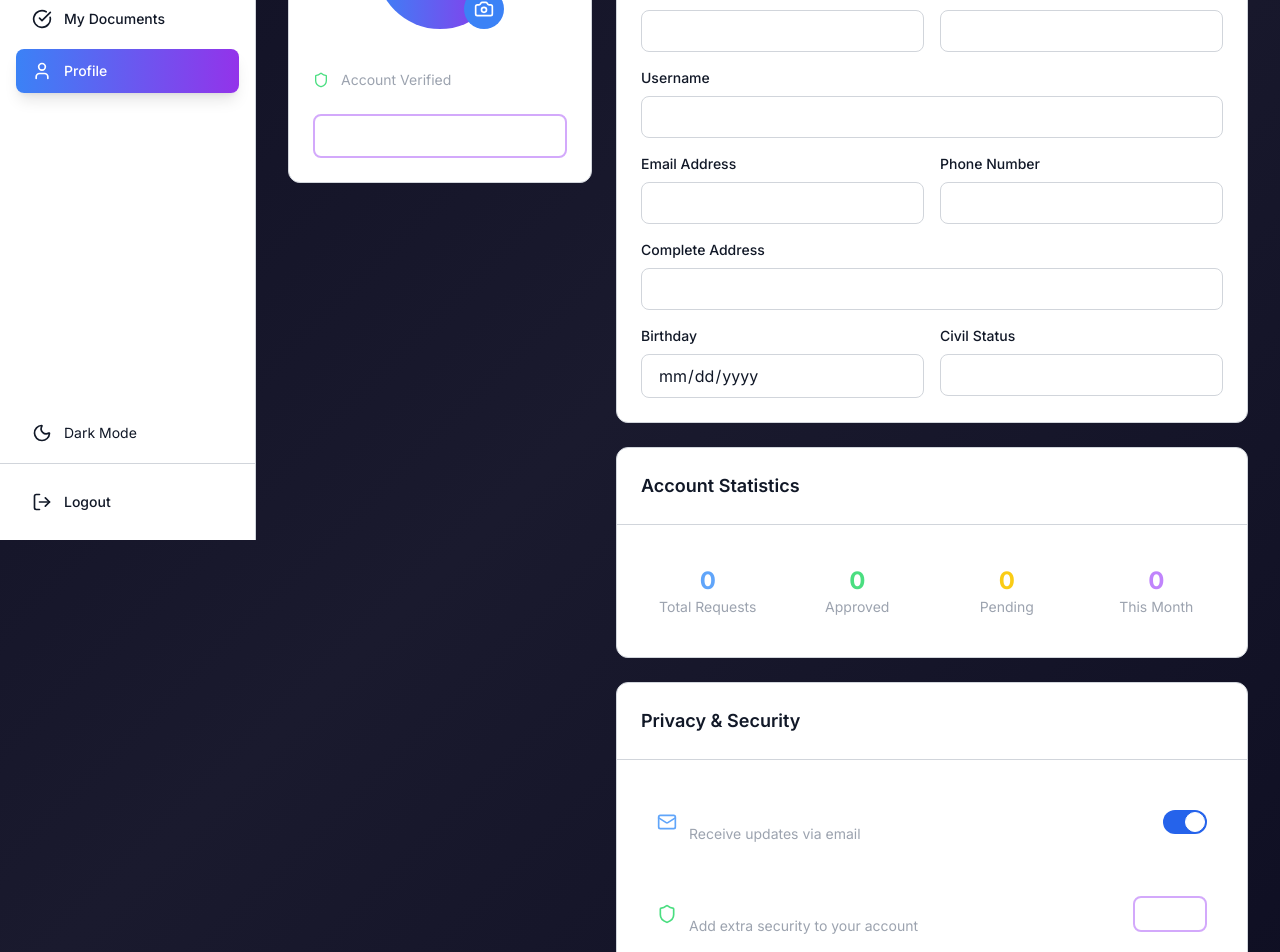
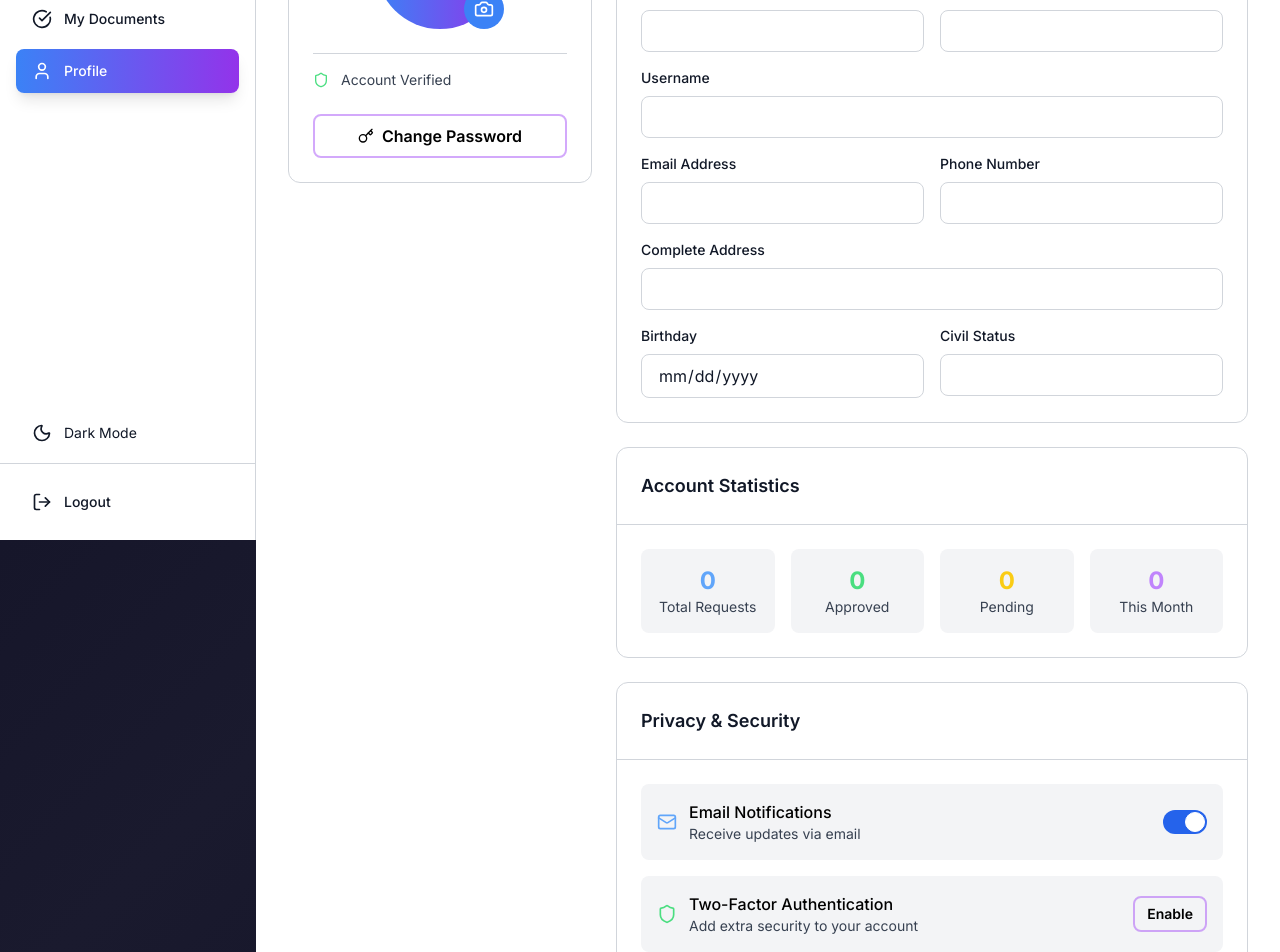
Before and after one commit to KimmelDevs/protochain, a Next.js app: page /profile in a window 1280 px wide. Shown: the part 260-1212 px from the top of the page. Built offline with nearby package versions, Linux system fonts and the light colour scheme; no server answers.

Commit message:
Light mode in Profile

```diff
--- a/src/app/(resident)/profile/page.tsx
+++ b/src/app/(resident)/profile/page.tsx
@@ -50,7 +50,7 @@ export default function ProfilePage() {
   const showSuccess = (msg: string) => { setSuccessMessage(msg); setTimeout(() => setSuccessMessage(''), 3500); };
   const showError   = (msg: string) => { setErrorMessage(msg);   setTimeout(() => setErrorMessage(''), 4000); };
 
-  // ── Load profile via API route (decrypts PII server-side) ─────────────────
+  // ── Load profile via API route ─────────────────
   useEffect(() => {
     const load = async () => {
       try {
@@ -60,7 +60,6 @@ export default function ProfilePage() {
         setUserId(user.id);
         setMemberSince(new Date(user.created_at).toLocaleDateString('en-US', { month: 'short', year: 'numeric' }));
 
-        // Fetch profile via server route so PII is decrypted server-side
         const res = await fetch(`/api/profile?id=${user.id}`);
         const json = await res.json();
         if (!res.ok) throw new Error(json.error);
@@ -80,7 +79,6 @@ export default function ProfilePage() {
         setProfileData(loaded);
         setOriginalData(loaded);
 
-        // Request stats — no PII, safe to fetch directly
         const now = new Date();
         const firstOfMonth = new Date(now.getFullYear(), now.getMonth(), 1).toISOString();
         const { data: requests } = await supabase
@@ -103,7 +101,7 @@ export default function ProfilePage() {
     load();
   }, []);
 
-  // ── Avatar — not PII, safe to save directly ───────────────────────────────
+  // ── Avatar ─────────────────
   const handleAvatarChange = async (e: React.ChangeEvent<HTMLInputElement>) => {
     const file = e.target.files?.[0];
     if (!file) return;
@@ -117,7 +115,7 @@ export default function ProfilePage() {
     } catch { showError('Failed to update profile picture.'); }
   };
 
-  // ── Save profile via API route (encrypts PII server-side) ─────────────────
+  // ── Save profile ─────────────────
   const handleSaveProfile = async () => {
     setSaving(true);
     try {
@@ -147,7 +145,7 @@ export default function ProfilePage() {
     }
   };
 
-  // ── Password — Supabase Auth handles this, no PII involved ────────────────
+  // ── Change Password ─────────────────
   const handleChangePassword = async () => {
     if (passwordData.newPassword !== passwordData.confirmPassword) { showError('Passwords do not match.'); return; }
     if (passwordData.newPassword.length < 8) { showError('Password must be at least 8 characters.'); return; }
@@ -166,17 +164,19 @@ export default function ProfilePage() {
   };
 
   if (loading) {
-    return <div className="min-h-screen flex items-center justify-center"><Loader2 className="w-8 h-8 text-blue-400 animate-spin" /></div>;
+    return <div className="min-h-screen flex items-center justify-center bg-white dark:bg-[#0f0f23]">
+      <Loader2 className="w-8 h-8 text-blue-400 animate-spin" />
+    </div>;
   }
 
   return (
-    <div className="min-h-screen p-4 lg:p-8">
+    <div className="min-h-screen p-4 lg:p-8 bg-white dark:bg-[#0f0f23] text-black dark:text-white">
       <input ref={fileInputRef} type="file" accept="image/*" className="hidden" onChange={handleAvatarChange} />
 
       <div className="max-w-5xl mx-auto">
         <motion.div initial={{ opacity: 0, y: 20 }} animate={{ opacity: 1, y: 0 }} className="mb-8">
-          <h1 className="text-3xl md:text-4xl font-bold text-white mb-2">Profile Settings</h1>
-          <p className="text-gray-400">Manage your account information and settings</p>
+          <h1 className="text-3xl md:text-4xl font-bold mb-2">Profile Settings</h1>
+          <p className="text-gray-700 dark:text-gray-400">Manage your account information and settings</p>
         </motion.div>
 
         {successMessage && (
@@ -193,12 +193,12 @@ export default function ProfilePage() {
         <div className="grid grid-cols-1 lg:grid-cols-3 gap-6">
           {/* Left sidebar */}
           <div className="lg:col-span-1">
-            <Card>
+            <Card className="bg-white dark:bg-[#1a1a3a] border border-gray-300 dark:border-white/10">
               <CardContent className="p-6">
                 <div className="text-center mb-6">
                   <div className="relative inline-block">
                     {profileData.avatarBase64 ? (
-                      <img src={profileData.avatarBase64} alt="Profile" className="w-32 h-32 rounded-full object-cover border-4 border-white/10" />
+                      <img src={profileData.avatarBase64} alt="Profile" className="w-32 h-32 rounded-full object-cover border-4 border-gray-300 dark:border-white/10" />
                     ) : (
                       <div className="w-32 h-32 bg-gradient-to-r from-blue-500 to-purple-600 rounded-full flex items-center justify-center text-white text-4xl font-bold">
                         {getInitials(profileData.firstName, profileData.lastName)}
@@ -209,20 +209,20 @@ export default function ProfilePage() {
                       <Camera className="w-5 h-5" />
                     </button>
                   </div>
-                  <h2 className="text-xl font-bold text-white mt-4">{profileData.firstName} {profileData.lastName}</h2>
-                  <p className="text-sm text-gray-400">{profileData.email}</p>
+                  <h2 className="text-xl font-bold mt-4">{profileData.firstName} {profileData.lastName}</h2>
+                  <p className="text-sm text-gray-700 dark:text-gray-400">{profileData.email}</p>
                   {profileData.username && <p className="text-xs text-gray-500 mt-1">@{profileData.username}</p>}
                 </div>
 
-                <div className="space-y-3 pt-4 border-t border-white/10">
+                <div className="space-y-3 pt-4 border-t border-gray-300 dark:border-white/10">
                   <div className="flex items-center gap-3 text-sm">
                     <Shield className="w-4 h-4 text-green-400" />
-                    <span className="text-gray-400">Account Verified</span>
+                    <span className="text-gray-700 dark:text-gray-400">Account Verified</span>
                   </div>
                   {memberSince && (
                     <div className="flex items-center gap-3 text-sm">
-                      <Calendar className="w-4 h-4 text-blue-400" />
-                      <span className="text-gray-400">Member since {memberSince}</span>
+                      <Calendar className="w-4 h-4 text-blue-400 dark:text-white" />
+                      <span className="text-gray-700 dark:text-gray-400">Member since {memberSince}</span>
                     </div>
                   )}
                 </div>
@@ -238,16 +238,30 @@ export default function ProfilePage() {
 
           {/* Right forms */}
           <div className="lg:col-span-2 space-y-6">
-            <Card>
+            <Card className="bg-white dark:bg-[#1a1a3a] border border-gray-300 dark:border-white/10">
               <CardHeader>
                 <div className="flex items-center justify-between">
                   <CardTitle>Personal Information</CardTitle>
                   {!isEditing ? (
-                    <Button size="sm" onClick={() => setIsEditing(true)}>Edit Profile</Button>
+                    <Button size="sm" className="text-white" onClick={() => setIsEditing(true)}>
+                      Edit Profile
+                    </Button>
                   ) : (
                     <div className="flex gap-2">
-                      <Button size="sm" variant="outline" onClick={() => { setProfileData(originalData); setIsEditing(false); }}>Cancel</Button>
-                      <Button size="sm" onClick={handleSaveProfile} className="gap-2" disabled={saving}>
+                      <Button
+                      size="sm"
+                      variant="outline"
+                      className="text-black dark:text-white"
+                      onClick={() => { setProfileData(originalData); setIsEditing(false); }}
+                    >
+                      Cancel
+                    </Button>
+                      <Button
+                        size="sm"
+                        className="gap-2 text-white"
+                        onClick={handleSaveProfile}
+                        disabled={saving}
+                      >
                         {saving ? <Loader2 className="w-4 h-4 animate-spin" /> : <Save className="w-4 h-4" />}
                         Save Changes
                       </Button>
@@ -277,7 +291,7 @@ export default function ProfilePage() {
 
             {showPasswordChange && (
               <motion.div initial={{ opacity: 0, y: 20 }} animate={{ opacity: 1, y: 0 }}>
-                <Card>
+                <Card className="bg-white dark:bg-[#1a1a3a] border border-gray-300 dark:border-white/10">
                   <CardHeader><CardTitle>Change Password</CardTitle></CardHeader>
                   <CardContent>
                     <div className="space-y-4">
@@ -296,7 +310,7 @@ export default function ProfilePage() {
               </motion.div>
             )}
 
-            <Card>
+            <Card className="bg-white dark:bg-[#1a1a3a] border border-gray-300 dark:border-white/10">
               <CardHeader><CardTitle>Account Statistics</CardTitle></CardHeader>
               <CardContent>
                 <div className="grid grid-cols-2 md:grid-cols-4 gap-4">
@@ -308,16 +322,16 @@ export default function ProfilePage() {
               </CardContent>
             </Card>
 
-            <Card>
+            <Card className="bg-white dark:bg-[#1a1a3a] border border-gray-300 dark:border-white/10">
               <CardHeader><CardTitle>Privacy & Security</CardTitle></CardHeader>
               <CardContent>
                 <div className="space-y-4">
-                  <div className="flex items-center justify-between p-4 bg-white/5 rounded-lg">
+                  <div className="flex items-center justify-between p-4 bg-gray-100 dark:bg-white/5 rounded-lg">
                     <div className="flex items-center gap-3">
                       <Mail className="w-5 h-5 text-blue-400" />
                       <div>
-                        <p className="text-white font-medium">Email Notifications</p>
-                        <p className="text-sm text-gray-400">Receive updates via email</p>
+                        <p className="font-medium text-black dark:text-white">Email Notifications</p>
+                        <p className="text-sm text-gray-700 dark:text-gray-400">Receive updates via email</p>
                       </div>
                     </div>
                     <label className="relative inline-flex items-center cursor-pointer">
@@ -325,12 +339,12 @@ export default function ProfilePage() {
                       <div className="w-11 h-6 bg-gray-700 peer-focus:outline-none rounded-full peer peer-checked:after:translate-x-full peer-checked:after:border-white after:content-[''] after:absolute after:top-[2px] after:left-[2px] after:bg-white after:border-gray-300 after:border after:rounded-full after:h-5 after:w-5 after:transition-all peer-checked:bg-blue-600" />
                     </label>
                   </div>
-                  <div className="flex items-center justify-between p-4 bg-white/5 rounded-lg">
+                  <div className="flex items-center justify-between p-4 bg-gray-100 dark:bg-white/5 rounded-lg">
                     <div className="flex items-center gap-3">
                       <Shield className="w-5 h-5 text-green-400" />
                       <div>
-                        <p className="text-white font-medium">Two-Factor Authentication</p>
-                        <p className="text-sm text-gray-400">Add extra security to your account</p>
+                        <p className="font-medium text-black dark:text-white">Two-Factor Authentication</p>
+                        <p className="text-sm text-gray-700 dark:text-gray-400">Add extra security to your account</p>
                       </div>
                     </div>
                     <Button size="sm" variant="outline">Enable</Button>
@@ -347,9 +361,9 @@ export default function ProfilePage() {
 
 function StatBox({ value, label, color }: { value: number; label: string; color: string }) {
   return (
-    <div className="text-center p-4 bg-white/5 rounded-lg">
+    <div className="text-center p-4 bg-gray-100 dark:bg-white/5 rounded-lg">
       <div className={`text-2xl font-bold ${color}`}>{value}</div>
-      <div className="text-sm text-gray-400">{label}</div>
+      <div className="text-sm text-gray-700 dark:text-gray-400">{label}</div>
     </div>
   );
 }
--- a/src/app/components/ui/Button.tsx
+++ b/src/app/components/ui/Button.tsx
@@ -13,13 +13,18 @@ export default function Button({
   children,
   ...props
 }: ButtonProps) {
-  const baseStyles = 'inline-flex items-center justify-center rounded-lg font-semibold transition-all duration-200 disabled:opacity-50 disabled:cursor-not-allowed';
+  const baseStyles =
+    'inline-flex items-center justify-center rounded-lg font-semibold transition-all duration-200 disabled:opacity-50 disabled:cursor-not-allowed';
 
   const variants = {
-    default: 'bg-gradient-to-r from-blue-500 to-purple-600 hover:from-blue-600 hover:to-purple-700 text-white shadow-lg hover:shadow-xl',
-    outline: 'border-2 border-purple-500/50 text-white hover:bg-purple-500/10 hover:border-purple-500',
-    ghost: 'text-gray-300 hover:bg-white/5 hover:text-white',
-    danger: 'bg-red-500 hover:bg-red-600 text-white shadow-lg',
+    default:
+      'bg-gradient-to-r from-blue-500 to-purple-600 hover:from-blue-600 hover:to-purple-700 text-black dark:text-white shadow-lg hover:shadow-xl',
+    outline:
+      'border-2 border-purple-500/50 text-black dark:text-white hover:bg-purple-500/10 hover:border-purple-500',
+    ghost:
+      'text-black dark:text-white hover:bg-gray-100 dark:hover:bg-white/5 hover:text-black dark:hover:text-white',
+    danger:
+      'bg-red-500 hover:bg-red-600 text-black dark:text-white shadow-lg',
   };
 
   const sizes = {
```
Also changed, not shown: src/app/components/layout/sidebar.tsx (line endings or trailing spaces).
